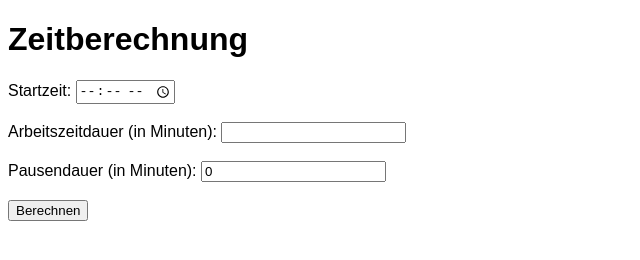
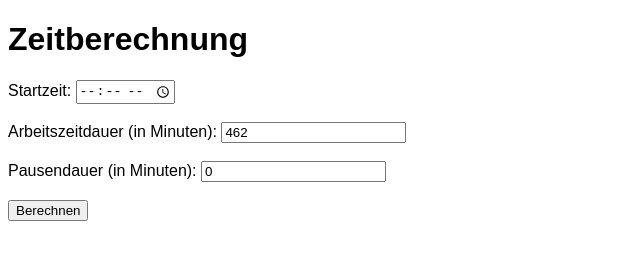
Before and after one commit to Clankcoll/WorkersCompanion, a plain HTML site: page index.html in a window 1280 px wide. Shown: the full height of the page, 0-640 px from the left. Drawn offline with Linux system fonts and the light colour scheme.

Commit message:
changed default value

```diff
--- a/index.html
+++ b/index.html
@@ -12,7 +12,7 @@
         <label for="startzeit">Startzeit:</label>
         <input type="time" id="startzeit" name="startzeit" required><br><br>
         <label for="dauer">Arbeitszeitdauer (in Minuten):</label>
-        <input type="number" id="dauer" name="dauer" required><br><br>
+        <input type="number" id="dauer" name="dauer" required value="462"><br><br>
         <label for="pause">Pausendauer (in Minuten):</label>
         <input type="number" id="pause" name="pause" value="0"><br><br>
         <input type="submit" value="Berechnen">
```
